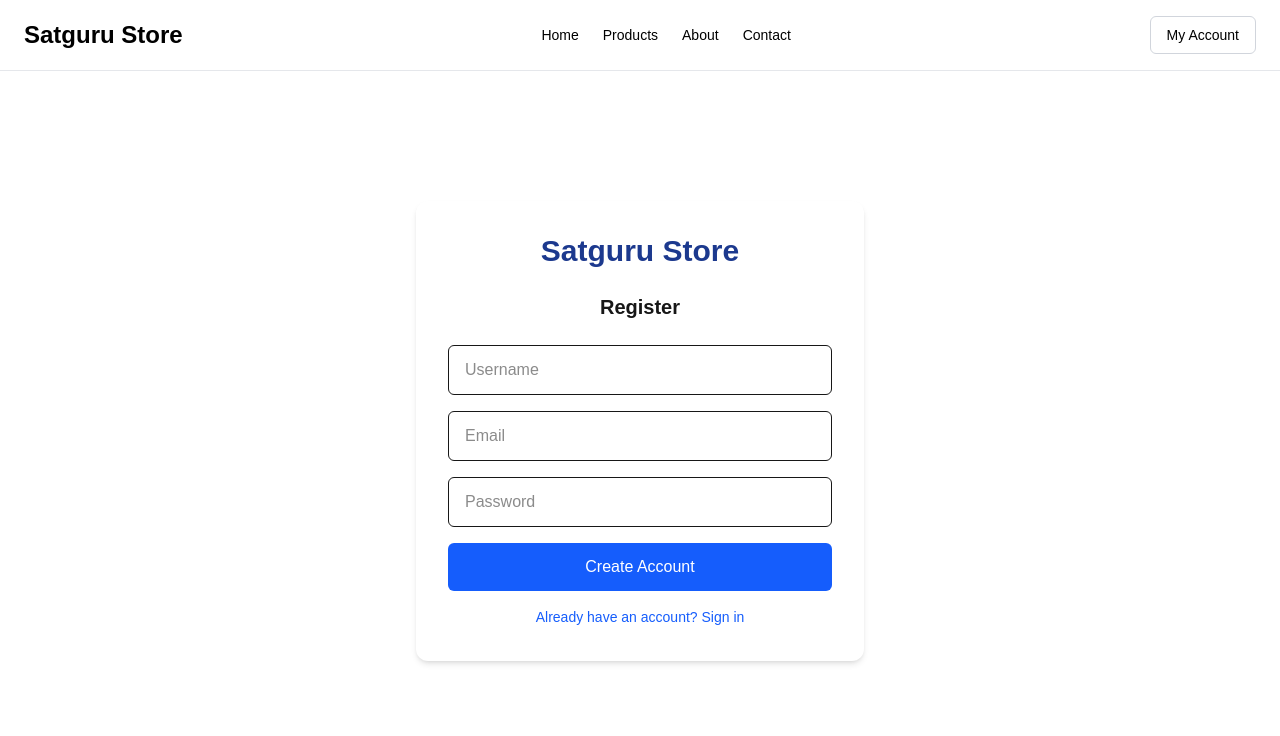
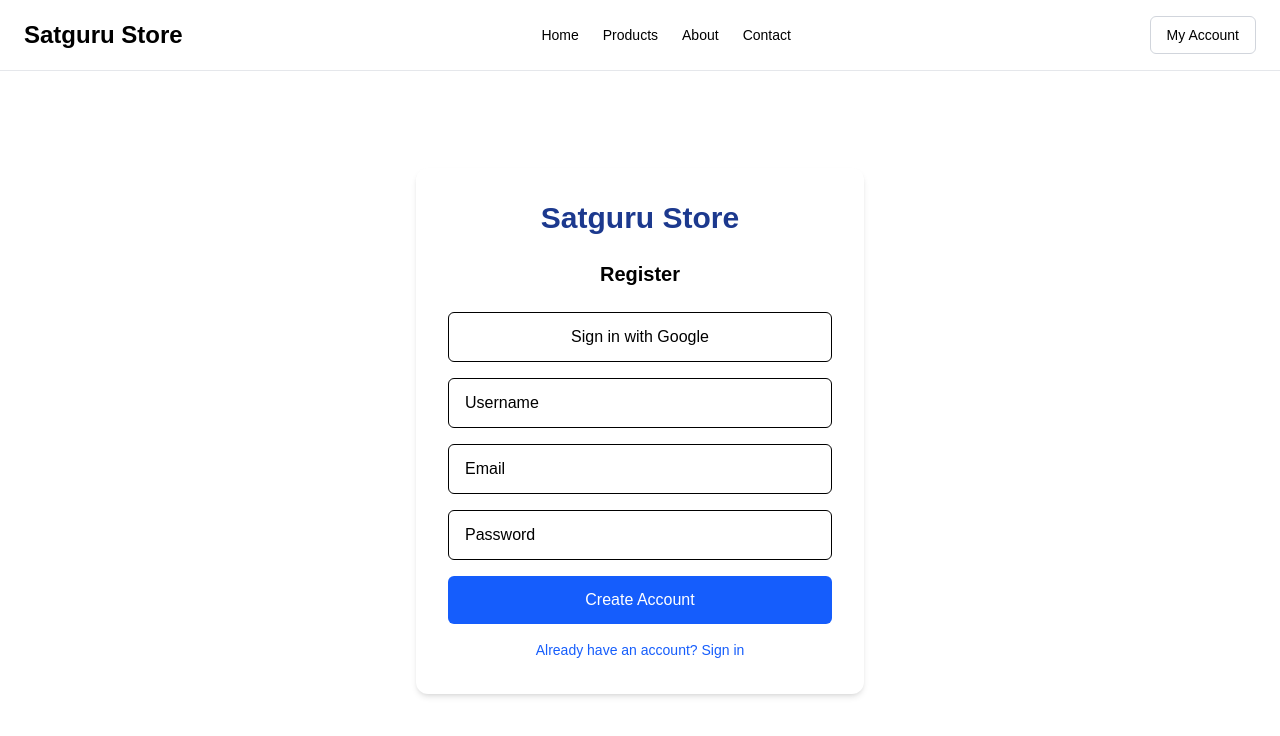
Before and after one commit to JoltedGeo/StockDockPrototype, a Next.js app: page /auth in a window 1280 px wide. Both pictures are taken after a click on the button "Need an account? Register". Shown: the top 736 px of the page. Built offline with nearby package versions, Linux system fonts and the light colour scheme; no server answers.

Commit message:
Fixed some styling and added a log in with google to signin and it works with firebase and my acccount page/name

```diff
--- a/app/auth/page.js
+++ b/app/auth/page.js
@@ -1,10 +1,11 @@
 "use client";
 
 import { useEffect, useState } from "react";
-import { auth } from "../utils/firebase";
+import { auth, googleProvider } from "../utils/firebase";
 import {
   createUserWithEmailAndPassword,
   signInWithEmailAndPassword,
+  signInWithPopup,
   onAuthStateChanged,
 } from "firebase/auth";
 import { useRouter } from "next/navigation";
@@ -26,6 +27,30 @@ export default function AuthPage() {
 
     return () => unsubscribe();
   }, [router]);
+
+  // handles Google sign in separately from the email/password form
+  const handleGoogleSignIn = async () => {
+    setMessage("");
+
+    try {
+      await signInWithPopup(auth, googleProvider);
+      router.push("/");
+    } catch (error) {
+      console.error(error);
+
+      switch (error.code) {
+        case "auth/popup-closed-by-user":
+          setMessage("Google sign in was cancelled.");
+          break;
+        case "auth/popup-blocked":
+          setMessage("Popup was blocked by the browser.");
+          break;
+        default:
+          setMessage("Google sign in failed.");
+      }
+    }
+  };
+
   // handleSubmit is used for both registration and login, so it checks the mode and calls the appropriate Firebase function
   const handleSubmit = async (e) => {
     e.preventDefault();
@@ -71,9 +96,18 @@ export default function AuthPage() {
           Satguru Store
         </h1>
         {/* The heading changes based on whether the user is in register mode or sign-in mode */}
-        <h2 className="mb-6 text-center text-xl font-semibold">
+        <h2 className="mb-6 text-center text-xl font-semibold text-black">
           {isRegisterMode ? "Register" : "Sign In"}
         </h2>
+        {/* Google sign in button sits above the email/password inputs */}
+        <button
+          type="button"
+          onClick={handleGoogleSignIn}
+          className="mb-4 w-full rounded-md border border-black bg-white px-4 py-3 text-black hover:bg-gray-100"
+        >
+          Sign in with Google
+        </button>
+
         {/* The form uses the handleSubmit function for both registration and login, so it checks the mode and calls the appropriate Firebase function */}
         <form onSubmit={handleSubmit} className="space-y-4">
           {isRegisterMode && (
@@ -82,7 +116,7 @@ export default function AuthPage() {
               placeholder="Username"
               value={username}
               onChange={(e) => setUsername(e.target.value)}
-              className="w-full rounded-md border px-4 py-3"
+              className="w-full rounded-md border border-black px-4 py-3 text-black placeholder-black"
             />
           )}
 
@@ -91,7 +125,7 @@ export default function AuthPage() {
             placeholder="Email"
             value={email}
             onChange={(e) => setEmail(e.target.value)}
-            className="w-full rounded-md border px-4 py-3"
+            className="w-full rounded-md border border-black px-4 py-3 text-black placeholder-black"
             required
           />
 
@@ -100,7 +134,7 @@ export default function AuthPage() {
             placeholder="Password"
             value={password}
             onChange={(e) => setPassword(e.target.value)}
-            className="w-full rounded-md border px-4 py-3"
+            className="w-full rounded-md border border-black px-4 py-3 text-black placeholder-black"
             required
           />
 
@@ -112,7 +146,7 @@ export default function AuthPage() {
             {isRegisterMode ? "Create Account" : "Sign In"}
           </button>
         </form>
-
+        {/* This button toggles between register mode and sign-in mode, allowing users to switch between the two forms. It also clears any messages when switching modes. */}
         <button
           onClick={() => {
             setIsRegisterMode(!isRegisterMode);
--- a/app/utils/firebase.js
+++ b/app/utils/firebase.js
@@ -1,6 +1,6 @@
 import { initializeApp, getApps, getApp } from "firebase/app";
-import { getAuth } from "firebase/auth";
-// Web API keys are stored in another script hidden from github
+import { getAuth, GoogleAuthProvider } from "firebase/auth";
+
 const firebaseConfig = {
   apiKey: process.env.NEXT_PUBLIC_FIREBASE_API_KEY,
   authDomain: process.env.NEXT_PUBLIC_FIREBASE_AUTH_DOMAIN,
@@ -13,5 +13,6 @@ const firebaseConfig = {
 
 const app = getApps().length ? getApp() : initializeApp(firebaseConfig);
 const auth = getAuth(app);
+const googleProvider = new GoogleAuthProvider();
 
-export { auth };
+export { auth, googleProvider };
```
